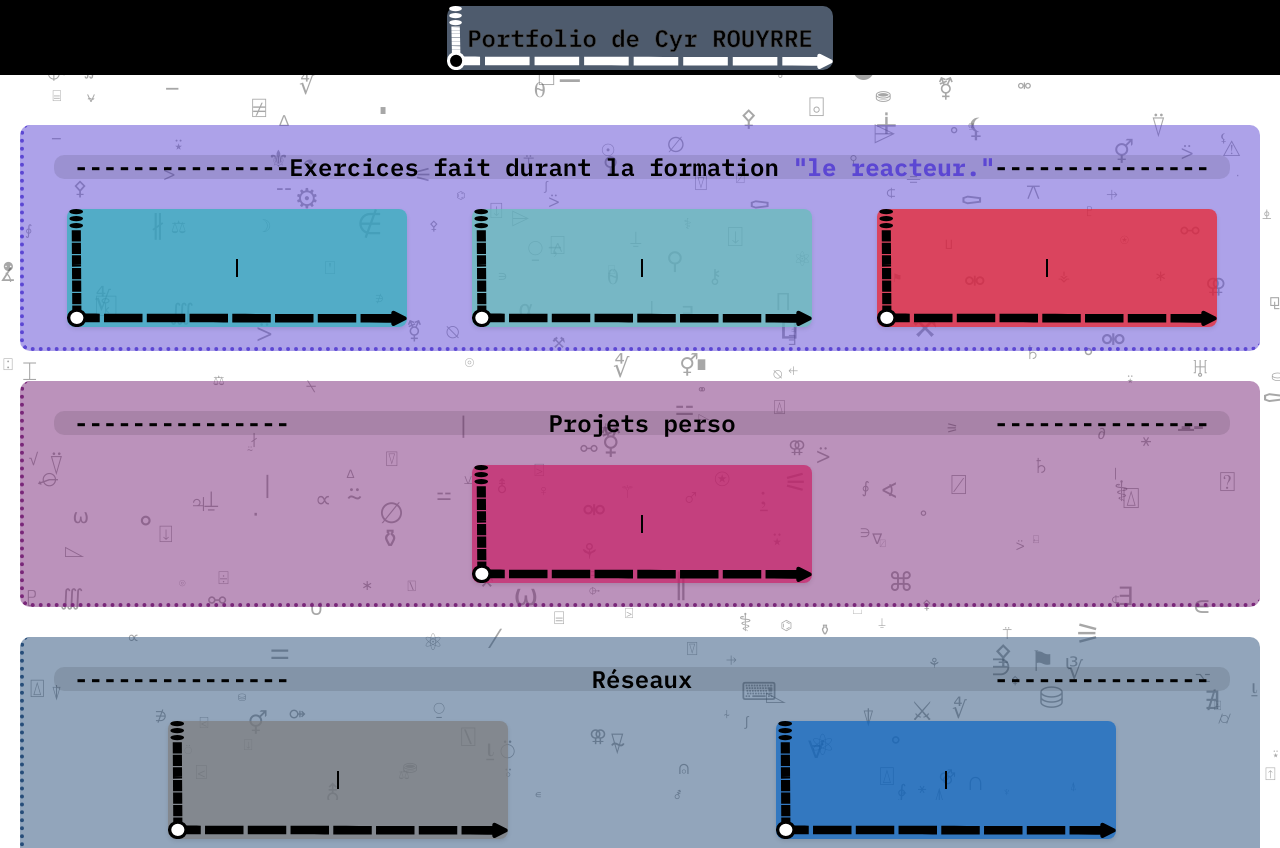
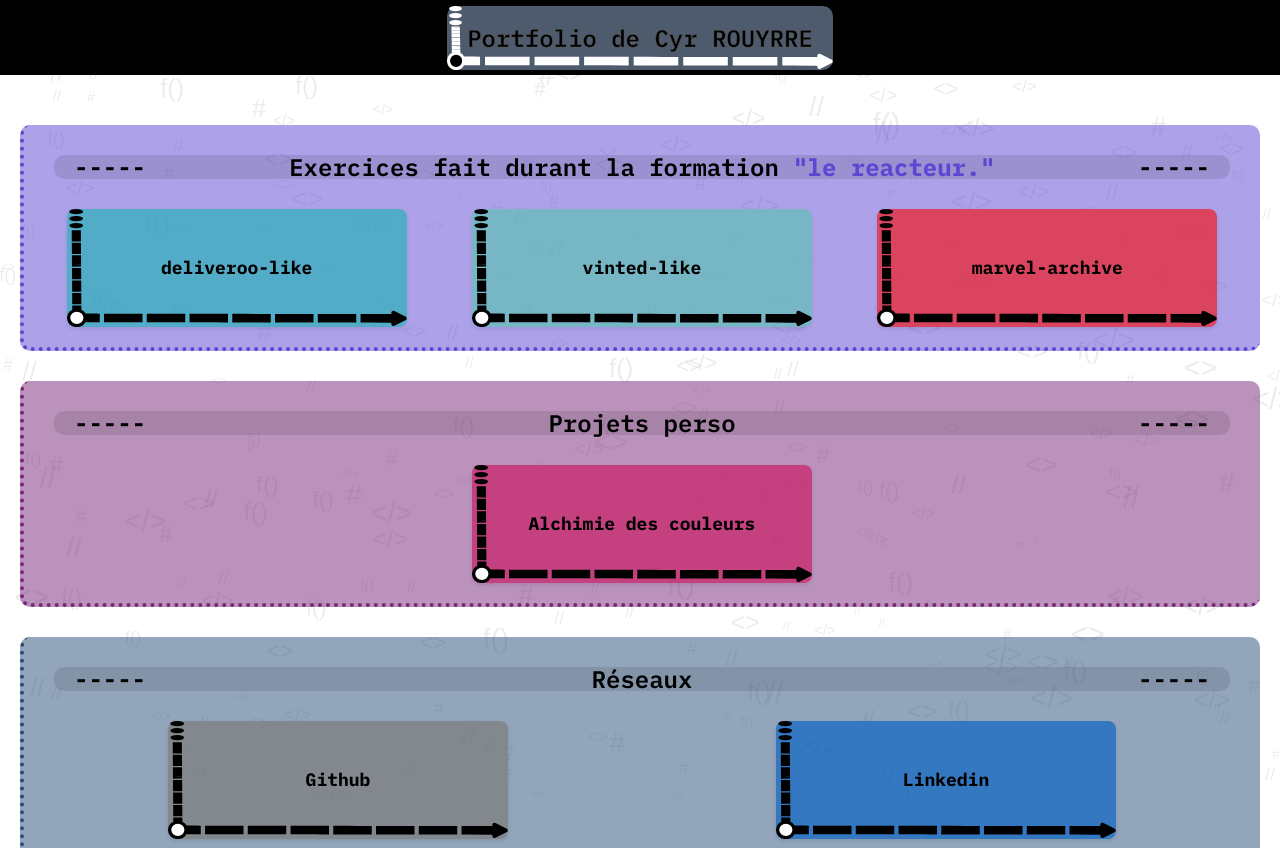
Before and after one commit to CyrSciencer/portfolio, a React (Vite) app: page / in a window 1280 px wide. Shown: the top 848 px of the page. Built offline with nearby package versions, Linux system fonts and the light colour scheme.

Commit message:
simplification

```diff
--- a/src/components/particules/ParticulesBackground.tsx
+++ b/src/components/particules/ParticulesBackground.tsx
@@ -1,48 +1,23 @@
-import { FC, useEffect, useRef } from "react";
-import "./ParticulesBackground.css";
+import { FC, useEffect, useRef } from 'react';
+import './ParticulesBackground.css';
 
 interface ParticulesBackgroundProps {
   colorParticule?: string;
 }
 
-const ParticulesBackground: FC<ParticulesBackgroundProps> = ({ colorParticule = "rgba(79, 79, 79, 0.5)" }) => {
+const ParticulesBackground: FC<ParticulesBackgroundProps> = ({
+  colorParticule = 'rgba(79, 79, 79, 0.11)',
+}) => {
   const canvasRef = useRef<HTMLCanvasElement>(null);
 
   // Array of alchemical, mathematical and programming symbols
-  const symbols = [
-    // Alchemical and planetary symbols
-    "☉", "☽", "☿", "♀", "♂", "♃", "♄", "♅", "♆", "♇",
-    "⚉", "⚊", "⚋", "⚌", "⚍", "⚎", "⚏", "⚐", "⚑", "⚒",
-    "⚔", "⚕", "⚖", "⚗", "⚘", "⚙", "⚚", "⚛", "⚜",
-    "⚝", "⚞", "⚟", "⚠", "⚢", "⚣", "⚤", "⚥", "⚦",
-    "⚧", "⚨", "⚩", "⚬", "⚭", "⚮", "⚯", "⚰",
-    "⚱", "⚲", "⚳", "⚴", "⚵", "⚶", "⚷", "⚸", "⚹", "⚺",
-    "⚻", "⚼", "⚿", "⛀", "⛁", "⛂", "⛃",
-
-    // Mathematical symbols
-    "∀", "∂", "∃", "∄", "∅", "∆", "∇", "∈", "∉", "∊",
-    "∋", "∌", "∍", "∎", "∏", "∐", "∑", "−", "∓", "∔",
-    "∕", "∖", "∗", "∘", "∙", "√", "∛", "∜", "∝", "∞",
-    "∟", "∡", "∢", "∣", "∤", "∥", "∦", "∧", "∨", "∩",
-    "∪", "∫", "∬", "∭", "∮", "∯", "∰", "∱", "∲", "∳",
-
-    // Programming and technical symbols
-    "⌘", "⌥", "⌦", "⌧", "⌨", "⌫", "⌬", "⌭", "⌮", "⌯",
-    "⌰", "⌱", "⌲", "⌳", "⌴", "⌵", "⌶", "⌷", "⌸", "⌹",
-    "⌺", "⌻", "⌼", "⌽", "⌾", "⌿", "⍀", "⍁", "⍂", "⍃",
-    "⍄", "⍅", "⍆", "⍇", "⍈", "⍉", "⍊", "⍋", "⍌", "⍍",
-    "⍎", "⍏", "⍐", "⍑", "⍒", "⍓", "⍔", "⍕", "⍖", "⍗",
-    "⍘", "⍙", "⍚", "⍛", "⍜", "⍝", "⍞", "⍟", "⍠", "⍡",
-    "⍢", "⍣", "⍤", "⍥", "⍦", "⍧", "⍨", "⍩", "⍪", "⍫",
-    "⍬", "⍭", "⍮", "⍯", "⍰", "⍱", "⍲", "⍳", "⍴", "⍵",
-    "⍶", "⍷", "⍸", "⍹", "⍺"
-  ];
+  const symbols = ['<>', '</>', 'f()', '//', '#'];
 
   useEffect(() => {
     const canvas = canvasRef.current;
     if (!canvas) return;
 
-    const ctx = canvas.getContext("2d");
+    const ctx = canvas.getContext('2d');
     if (!ctx) return;
 
     // Set canvas size
@@ -51,7 +26,7 @@ const ParticulesBackground: FC<ParticulesBackgroundProps> = ({ colorParticule =
       canvas.height = window.innerHeight;
     };
     resizeCanvas();
-    window.addEventListener("resize", resizeCanvas);
+    window.addEventListener('resize', resizeCanvas);
 
     // Particle settings
     const particles: {
@@ -70,7 +45,7 @@ const ParticulesBackground: FC<ParticulesBackgroundProps> = ({ colorParticule =
         y: Math.random() * canvas.height,
         size: Math.random() * 20 + 10,
         speedY: -(Math.random() * 1 + 0.5),
-        symbol: symbols[Math.floor(Math.random() * symbols.length)]
+        symbol: symbols[Math.floor(Math.random() * symbols.length)],
       });
     }
 
@@ -78,7 +53,7 @@ const ParticulesBackground: FC<ParticulesBackgroundProps> = ({ colorParticule =
     const animate = () => {
       ctx.clearRect(0, 0, canvas.width, canvas.height);
 
-      particles.forEach((particle) => {
+      particles.forEach(particle => {
         // Update position
         particle.y += particle.speedY;
 
@@ -92,8 +67,8 @@ const ParticulesBackground: FC<ParticulesBackgroundProps> = ({ colorParticule =
         // Draw particle as a symbol
         ctx.fillStyle = colorParticule;
         ctx.font = `${particle.size}px Arial`;
-        ctx.textAlign = "center";
-        ctx.textBaseline = "middle";
+        ctx.textAlign = 'center';
+        ctx.textBaseline = 'middle';
         ctx.fillText(particle.symbol, particle.x, particle.y);
       });
 
@@ -104,7 +79,7 @@ const ParticulesBackground: FC<ParticulesBackgroundProps> = ({ colorParticule =
 
     // Cleanup
     return () => {
-      window.removeEventListener("resize", resizeCanvas);
+      window.removeEventListener('resize', resizeCanvas);
     };
   }, [colorParticule]);
 
--- a/src/components/portfolioCard/PortfolioCard.css
+++ b/src/components/portfolioCard/PortfolioCard.css
@@ -46,28 +46,17 @@
   font-size: 18px;
   font-weight: bold;
   margin: 30px;
-  width: 0;
-  overflow: hidden;
-  white-space: nowrap;
-  border-right: 2px solid black;
+  transition: transform 0.3s ease;
 }
 .card:hover .card-title {
-  animation: typing 2s steps(40, end) forwards;
-}
-@keyframes typing {
-  from {
-    width: 0;
-  }
-  to {
-    width: 100%;
-  }
+  transform: scale(1.1);
 }
 
 .card-list {
   display: flex;
   flex-direction: column;
   align-items: center;
-  max-height: 100px;
+  max-height: 150px;
   overflow: auto;
   padding: 10px;
   scrollbar-width: thin;
--- a/src/pages/home/home.css
+++ b/src/pages/home/home.css
@@ -36,7 +36,7 @@ main {
 .exercices h2::after,
 .réseaux h2::after,
 .projet-perso h2::after {
-  content: '---------------';
+  content: '-----';
   position: absolute;
   top: 50%;
   transform: translateY(-50%);
```
Also changed, not shown: src/components/portfolioCard/PortfolioCard.tsx (+21 -12 lines).
